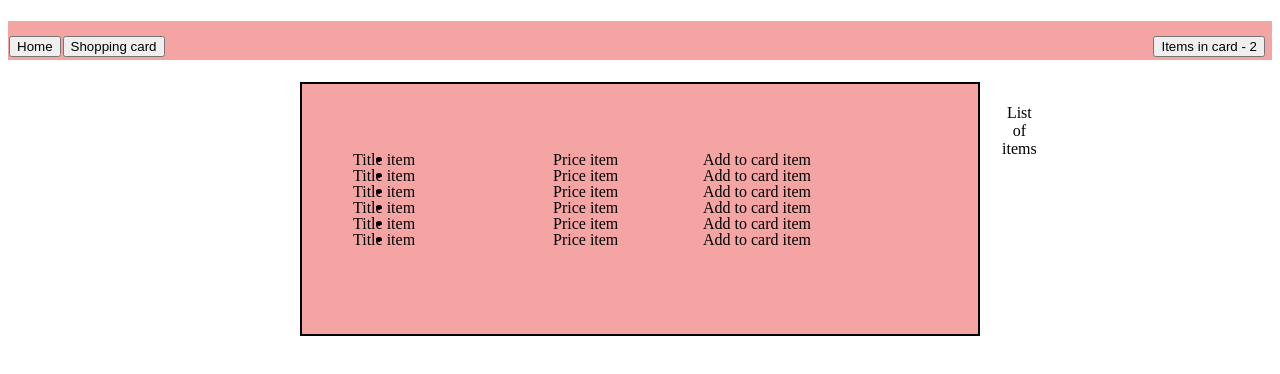
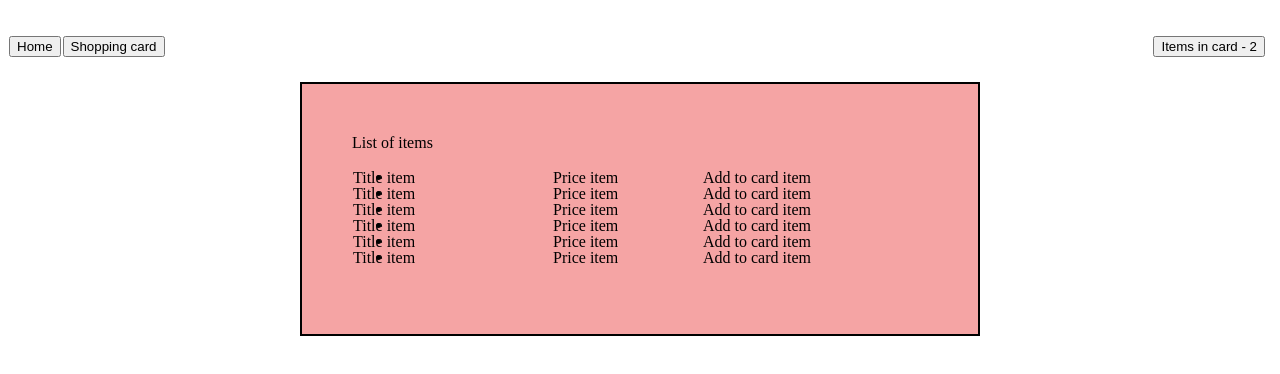
Before and after one commit to asytkin/AngularProject, an Angular app: page /productlist in a window 1280 px wide. Before the commit this address led to /. Shown: the top 374 px of the page. Built offline with nearby package versions, Linux system fonts and the light colour scheme.

Commit message:
добавила роуты, переименовала css файлы

```diff
--- a/src/app/app.component.html
+++ b/src/app/app.component.html
@@ -1,3 +1 @@
-<div style="text-align:center">
-<app-header></app-header>
-<app-product-list></app-product-list>
+<router-outlet></router-outlet>
--- a/src/app/app.module.ts
+++ b/src/app/app.module.ts
@@ -1,12 +1,19 @@
 import { NgModule } from '@angular/core';
 import { NgFor } from '@angular/common';
 import { BrowserModule } from '@angular/platform-browser';
+import {Routes, RouterModule} from '@angular/router';
 
 import { AppRoutingModule } from './app-routing.module';
 import { AppComponent } from './app.component';
 import { HeaderComponent } from './header/header.component';
 import { ProductComponent } from './product/product.component';
 import { ProductListComponent } from './product-list/product-list.component';
+
+const appRoutes: Routes =[
+  { path: '', component: AppComponent},
+  { path: 'productlist', component: ProductListComponent, pathMatch:'full'},
+  { path: '**', redirectTo: '/'}
+];
 
 @NgModule({
   declarations: [
@@ -18,7 +25,8 @@ import { ProductListComponent } from './product-list/product-list.component';
   imports: [
     BrowserModule,
     AppRoutingModule,
-    NgFor
+    NgFor,
+    RouterModule.forRoot(appRoutes)
   ],
   providers: [],
   bootstrap: [AppComponent]
--- a/src/app/header/header.component.css
+++ b/src/app/header/header.component.css
@@ -1,2 +1,4 @@
-.headerCss
-{background-color:rgb(245, 164, 164)};
+.header
+{
+    background-color:rgb(245, 164, 164)
+};
--- a/src/app/product-list/product-list.component.css
+++ b/src/app/product-list/product-list.component.css
@@ -1,4 +1,4 @@
-.productListCss
+.productList
 {
     border:2px solid black;
     padding: 50px;
@@ -7,5 +7,11 @@
     left: 300px;
     height: 150px;
     background-color:rgb(245, 164, 164);
-    list-style-type:none;
- }
+    list-style-type: none;
+ };
+
+ tr.productList td{
+    position: absolute;
+    left: 600px;
+    top: 20px;
+ };
--- a/src/app/product-list/product-list.component.html
+++ b/src/app/product-list/product-list.component.html
@@ -1,8 +1,11 @@
-<a class='productListCss'>
-    <tr style="position: absolute; left: 700px;top: 20px;">List of items</tr>
-    <ul>
-        <li *ngFor="let item of itemsStub">
-            <app-product></app-product>
-        </li>
-    </ul>
+<app-header></app-header>
+<a class='productList'>
+    <tr>List of items</tr>
+    <nav>
+        <ul>
+            <li *ngFor="let item of itemsStub">
+                <app-product></app-product>
+            </li>
+        </ul>
+    </nav>
 </a>
--- a/src/app/product/product.component.css
+++ b/src/app/product/product.component.css
@@ -1,4 +1,4 @@
-.productCss
+.product
 {
   /*
    padding: 20px;
@@ -6,5 +6,5 @@
     right: 50px;
     left: 50px;
     background-color:white;*/
-    list-style-type:none;
+    list-style-type: none;
  };
--- a/src/app/product/product.component.html
+++ b/src/app/product/product.component.html
@@ -1,4 +1,4 @@
-<li class='productCss'>
+<li class='product'>
     <td style="position: absolute; left: 50px">Title item</td>
     <td style="position: absolute; left: 250px">Price item</td>
     <td style="position: absolute; left: 400px">Add to card item</td>
```
